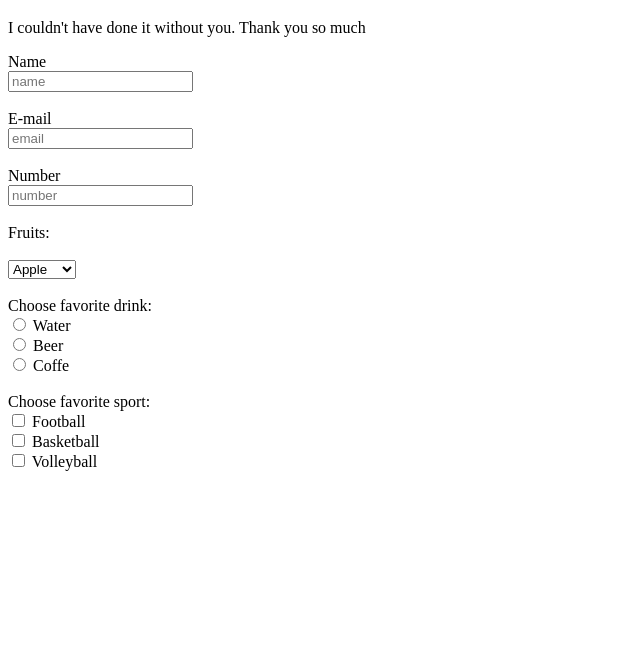
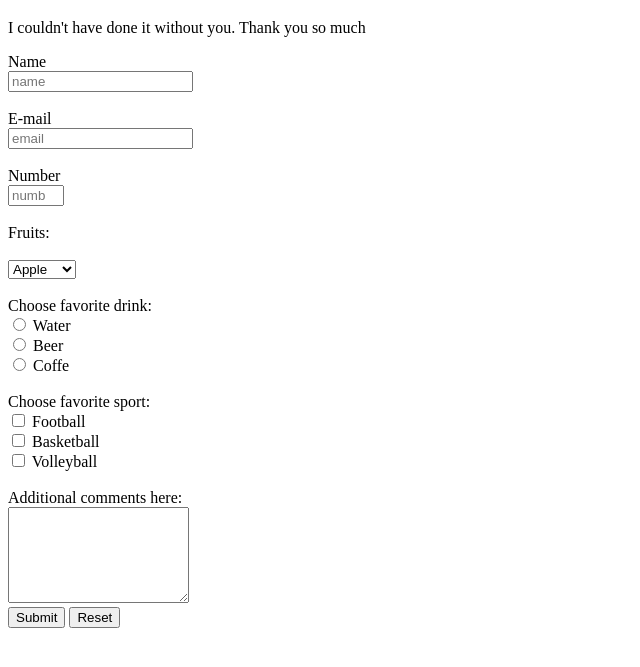
Before and after one commit to untouchablle/trial3, a plain HTML site: page index.html in a window 1280 px wide. Shown: the part 61-728 px from the top of the page, without its empty margins (0-640 px from the left). Drawn offline with Linux system fonts and the light colour scheme.

Commit message:
all tests passed

```diff
--- a/index.html
+++ b/index.html
@@ -15,7 +15,7 @@
       <label id = "email-label" for = "email">E-mail</label><br>
       <input id = "email" type = "email" name = "email" placeholder = "email" required><br><br>
       <label id = "number-label" for = "number">Number</label><br>
-      <input id = "number" type = "number" name = "number" placeholder = "number"><br><br>
+      <input id = "number" type = "number" name = "number" step = "1" min = "1" max = "10" placeholder = "number"><br><br>
       <label id = "dropdown" name = "dropdown-label">Fruits:</label><br><br>
       <select name = "fruits" id = "dropdown">
         <option value = "Apple">Apple</option>
@@ -44,13 +44,16 @@
         <br><br>
       </div>
 
+      <div>
+     <label class = "comments-input">Additional comments here:</label><br>
+     <textarea rows = 6 name = "comments"></textarea><br>
+    </div>
 
-
-
-
-
-
-    </form>
+    <div>
+   <button id = "submit" type = "submit">Submit</button>
+   <button id = "reset" type = "reset">Reset</button>
+ </div>
+</form>
 
 
 
```
